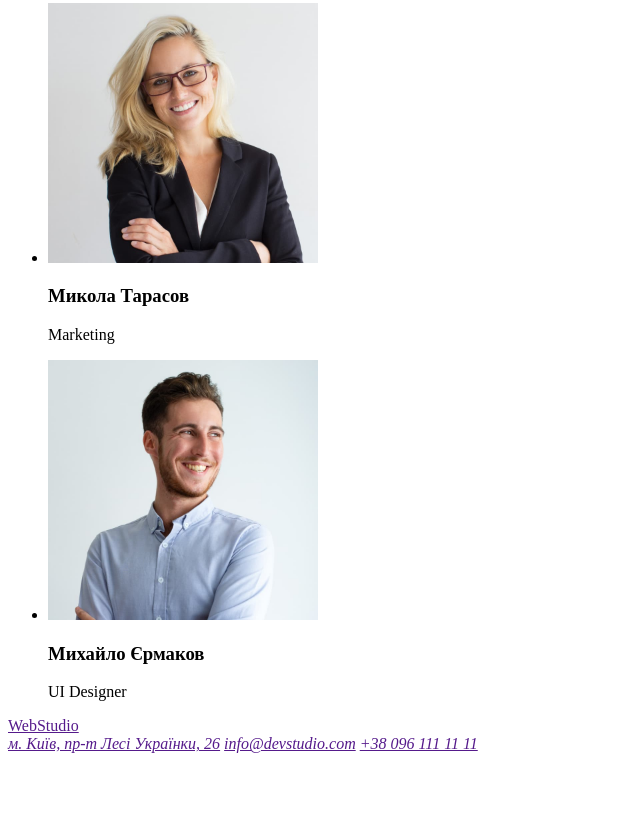
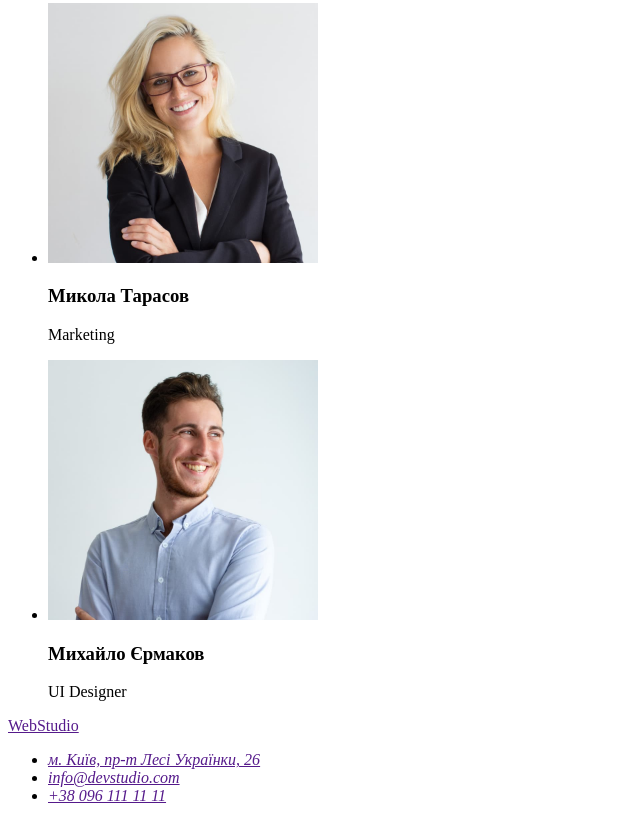
Before and after one commit to katekatekatekate92/goit-markup-hw-01, a plain HTML site: page index.html in a window 1280 px wide. Shown: the part 2407-3228 px from the top of the page, without its empty margins (0-640 px from the left). Before the commit the page ends 3168 px from the top, so only its background shows below. Drawn offline with Linux system fonts and the light colour scheme.

Commit message:
Додається список

```diff
--- a/index.html
+++ b/index.html
@@ -84,9 +84,11 @@
     <footer>
         <a href="">WebStudio</a>
         <address>
-            <a href="">м. Київ, пр-т Лесі Українки, 26</a>
-            <a href="">info@devstudio.com</a>
-            <a href="">+38 096 111 11 11</a>
+            <ul>
+                <li><a href="">м. Київ, пр-т Лесі Українки, 26</a></li>
+                <li><a href="">info@devstudio.com</a></li>
+                <li><a href="">+38 096 111 11 11</a></li>
+            </ul>
         </address>
     </footer>
 </body>
```
